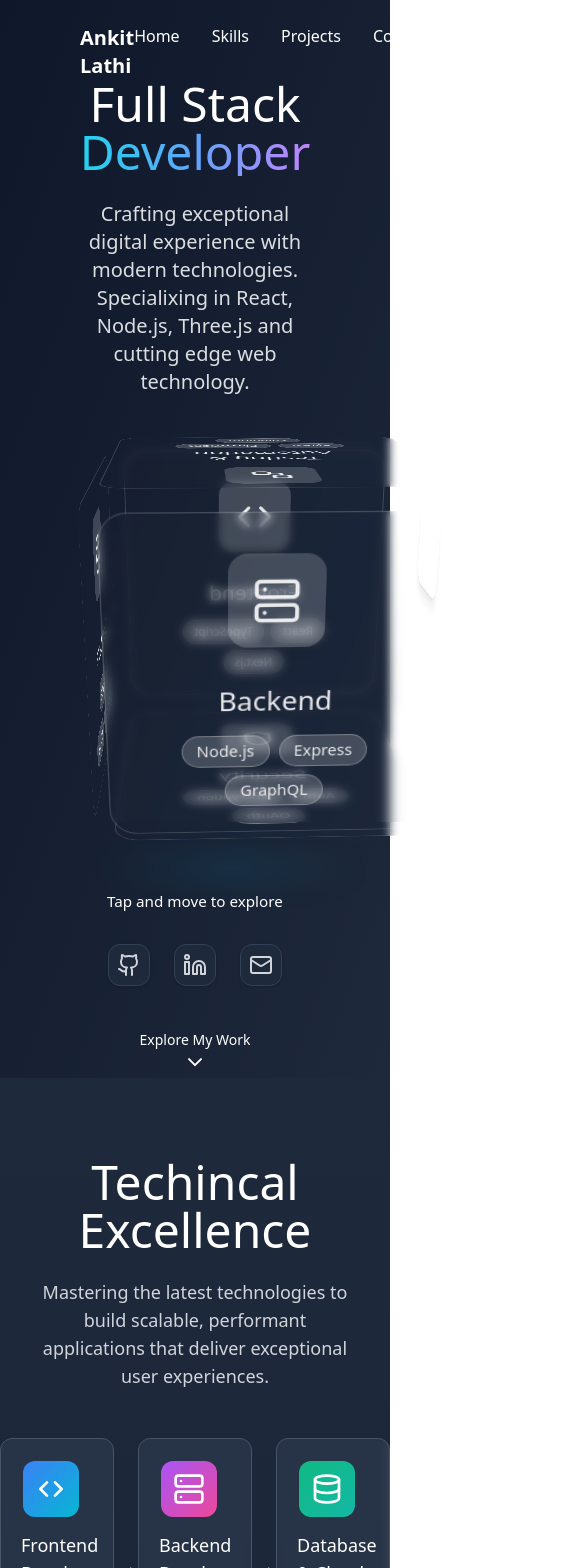
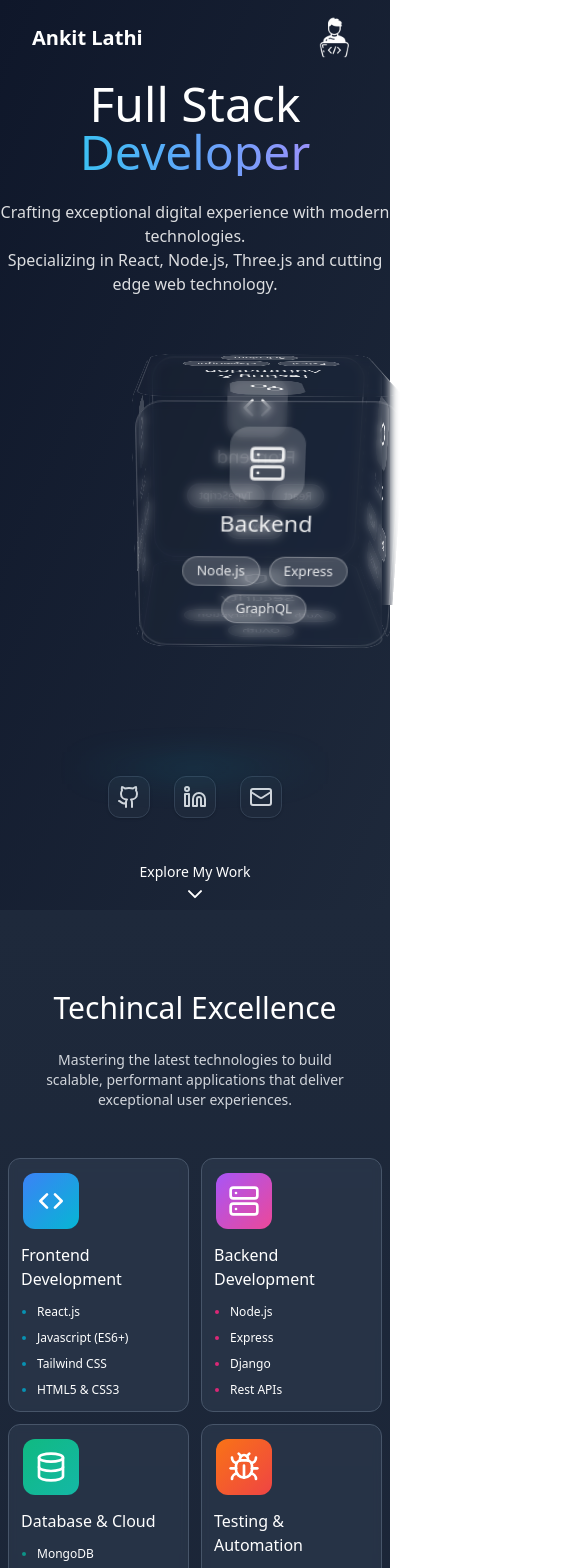
Before and after one commit to ankitlathi/Portfolio, a React (Vite) app: page / in a window 390 px wide. Shown: the top 1568 px of the page, 585 px wide, since content can reach past the window. Built offline with nearby package versions, Linux system fonts and the light colour scheme.

Commit message:
Mobilr responsive

```diff
--- a/src/components/Home.jsx
+++ b/src/components/Home.jsx
@@ -50,7 +50,7 @@ export const Home = () => {
     return(
         <>
         <Navbar/>
-        <div className="dark flex flex-col items-center min-h-screen bg-gradient-to-br from-slate-900 to-slate-800  px-20 pt-20 ">
+        <div className="dark flex flex-col items-center min-h-screen bg-gradient-to-br from-slate-900 to-slate-800  md:px-20 pt-20 ">
             {/* ====================Navigation Bar==================== */}
 
             <section className="mb-16" id="home">
@@ -58,14 +58,14 @@ export const Home = () => {
                     <h1 className=" ">Full Stack</h1>
                     <h1 className="bg-gradient-to-r from-cyan-400 via-blue-400 to-purple-400 bg-clip-text text-transparent">Developer</h1>
                 </div>
-                <div className="text-center text-xl text-white opacity-85 mt-6">
+                <div className="text-center md:text-xl text-white opacity-85 mt-6">
                     <p>Crafting exceptional digital experience with modern technologies.</p>
-                    <p>Specialixing in React, Node.js, Three.js and cutting edge web technology.</p>
+                    <p>Specializing in React, Node.js, Three.js and cutting edge web technology.</p>
                 </div>
             </section>
-            <div className="w-[80vw] flex flex-col items-center justify-center">
+            <div className="md:w-[80vw] flex flex-col items-center justify-center">
                 <Cube/>
-                <h2 className="mt-12 text-white animate-pulseFont text-sm font-light">Tap and move to explore</h2>
+                <h2 className="mt-12 text-white animate-pulseFont text-sm font-light hidden md:block">Tap and move to explore</h2>
             </div>
             <div className="flex gap-x-6 mt-8">
                 <div className="bg-slate-800 text-gray-300 hover:text-sky-500 shadow border-[1px] border-slate-700 hover:border-sky-500 rounded-xl p-2 hover:animate-pulseLogo ">
@@ -89,11 +89,11 @@ export const Home = () => {
         <div className="dark flex flex-col items-center min-h-screen bg-gradient-to-b from-slate-800 to bg-slate-900 ">
             <section className="flex max-w-6xl flex-col items-center" id="skills">
                 <div className="mt-20 w-[80%]">
-                    <h1 className="text-5xl text-white text-center">Techincal Excellence</h1>
-                    <p className="text-gray-300 text-center mt-6 text-lg">Mastering the latest technologies to build scalable, performant applications that deliver exceptional user experiences.</p>
+                    <h1 className="text-3xl md:text-5xl text-white text-center">Techincal Excellence</h1>
+                    <p className="text-gray-300 text-center mt-6 text-sm md:text-lg">Mastering the latest technologies to build scalable, performant applications that deliver exceptional user experiences.</p>
                 </div>
 
-                <div className="grid grid-cols-3 gap-6 my-12 w-full">
+                <div className="grid grid-cols-2 md:grid-cols-3 gap-3 px-2 my-12 w-full">
                     <SkillCard SkillTitle="Frontend Development" Skill1={"React.js"} Skill2={"Javascript (ES6+)"} Skill3={"Tailwind CSS"} Skill4={"HTML5 & CSS3"} Color1={"from-blue-500"} Color2={"to-cyan-500"} Color3={"marker:text-cyan-600"} bgColor={"hover:bg-cyan-500/5"} Icons={<ChevronsLeftRight size={32} /> }/>
 
                     <SkillCard SkillTitle="Backend Development" Skill1={"Node.js"} Skill2={"Express"} Skill3={"Django"} Skill4={"Rest APIs"} Color1={"from-purple-500"} Color2={"to-pink-500"} Color3={"marker:text-pink-600"} bgColor={"hover:bg-pink-500/5"} Icons={<Server size={32} /> }/>
@@ -110,15 +110,15 @@ export const Home = () => {
 
             <section className="mx-8 max-w-6xl" id="projects">
                 <div className="flex flex-col items-center">
-                    <h1 className="text-white text-5xl text-center">Recent Projects</h1>
-                    <p className="text-gray-300 mt-4 w-[60%] text-center">Showcasing innovative solutions that combine cutting-edge technology with exceptional user experience design</p>
+                    <h1 className="text-white text-3xl md:text-5xl text-center">Recent Projects</h1>
+                    <p className="text-gray-300 mt-4 text-sm md:w-[60%] text-center">Showcasing innovative solutions that combine cutting-edge technology with exceptional user experience design</p>
                 </div>
-                <div className="mt-8 grid grid-cols-2 gap-8" >
-                        <div className="relative group  h-80 flex">
+                <div className="mt-8  md:grid md:grid-cols-2 gap-8" >
+                        <div className="relative group h-64 px-2 md:px-0 md:h-80 flex">
                         {/* Background "inverted" card */}
-                            <div className="absolute w-full  inset-0 bg-gradient-to-br from-blue-800 to-purple-800 rounded-2xl rotate-2 translate-x-2 translate-y-2 transition-transform duration-300  group-hover:rotate-[5deg] group-hover:scale-105">
+                            <div className="absolute w-[97%] md:w-full  inset-0 bg-gradient-to-br from-blue-800 to-purple-800 rounded-2xl rotate-2 translate-x-2 translate-y-2 transition-transform duration-300  group-hover:rotate-[5deg] group-hover:scale-105">
                             </div>
-                            <div className="ml-2 relative transition-transform duration-300  w-full h-80 bg-white rounded-2xl shadow-lg -rotate-1 hover:scale-105 bg-gradient-to-br from-blue-800 to-purple-800">
+                            <div className="ml-2 relative transition-transform duration-300  w-full h-64  md:h-80 bg-white rounded-2xl shadow-lg -rotate-1 hover:scale-105 bg-gradient-to-br from-blue-800 to-purple-800">
                                 <img src={influenceX} alt="" className="w-full rounded-2xl hover:opacity-70 h-full"/>
                             </div>
 
@@ -133,7 +133,7 @@ export const Home = () => {
                                 <h6 className="text-xs text-white bg-gradient-to-r from-blue-600 to-purple-600 py-[2px] px-2 rounded-lg w-fit">Express.js</h6>
                                 <h6 className="text-xs text-white bg-gradient-to-r from-blue-600 to-purple-600 py-[2px] px-2 rounded-lg w-fit">TailwindCSS</h6>
                             </div>
-                            <div className="mt-8">
+                            <div className="mt-8 flex justify-center md:justify-start">
                                 <a href="https://influencex-marketplace.vercel.app/"><button className="bg-gradient-to-r from-blue-600 to-purple-600 hover:from-blue-700 hover:to-purple-700 flex px-5 py-3 rounded-2xl text-white ">
                                 <ExternalLink size={18} className="mr-2 mt-[2px]"/>View Live
                                 </button></a>
@@ -142,9 +142,20 @@ export const Home = () => {
 
                 </div>
 
-                <div className="mt-24 grid grid-cols-2 gap-8">
+                <div className="mt-24 grid md:grid-cols-2 gap-8">
+                    <div className="relative group h-64 px-2 flex md:hidden">
+                    {/* Background "inverted" card */}
+                        <div className="absolute w-[97%]  inset-0 bg-gradient-to-br from-green-500 to-green-800 rounded-2xl -rotate-2 translate-x-2 translate-y-2 transition-transform duration-300  group-hover:rotate-[-5deg] group-hover:scale-105">
+                        </div>
+                        <div className="ml-2 relative transition-transform duration-300  w-full h-64 bg-white rounded-2xl shadow-lg rotate-1 hover:scale-105 bg-gradient-to-br from-green-500 to-green-800">
+                            <img src={fostertails} alt="" className="w-full rounded-2xl hover:opacity-70 h-full"/>
+                        </div>
+
+                    </div>
                     <div className="px-4 mt-3">
                             <h1 className="text-4xl font-sans bg-clip-text text-transparent bg-gradient-to-r from-green-500 to-green-800 t">Fostertails</h1>
+
+
                             <p className="text-gray-300 mt-2 text-lg ">An innovative pet care and adoption platform that connects pet lovers with fostering opportunities. Includes pet profiles, matching algorithms, care tracking, and community features.</p>
                             <div className="flex space-x-3 mt-6">
                                 <h6 className="text-xs text-white bg-gradient-to-r from-green-500 to-green-800 py-[2px] px-2 rounded-lg w-fit">React.js</h6>
@@ -153,14 +164,14 @@ export const Home = () => {
                                 <h6 className="text-xs text-white bg-gradient-to-r from-green-500 to-green-800 py-[2px] px-2 rounded-lg w-fit">Express.js</h6>
                                 <h6 className="text-xs text-white bg-gradient-to-r from-green-500 to-green-800 py-[2px] px-2 rounded-lg w-fit">TailwindCSS</h6>
                             </div>
-                            <div className="mt-8">
+                            <div className="mt-8 flex justify-center md:justify-start">
                                 <a href="https://influencex-marketplace.vercel.app/">
                                 <button className="bg-gradient-to-r from-green-500 to-green-800 hover:from-green-600 hover:to-green-800 flex px-5 py-3 rounded-2xl text-white ">
                                 <ExternalLink size={18} className="mr-2 mt-[2px]"/>View Live
                                 </button></a>
                             </div>
                         </div>
-                        <div className="relative group  h-80 flex">
+                        <div className="relative group  h-80 hidden md:flex">
                         {/* Background "inverted" card */}
                             <div className="absolute w-full  inset-0 bg-gradient-to-br from-green-500 to-green-800 rounded-2xl -rotate-2 translate-x-2 translate-y-2 transition-transform duration-300  group-hover:rotate-[-5deg] group-hover:scale-105">
                             </div>
@@ -173,61 +184,61 @@ export const Home = () => {
 
                 </div>
             </section>
-            <section className=" mt-32 flex flex-col items-center w-full " id="contact">
-                <h1 className="text-5xl text-white">Let's Work Together</h1>
-                <p className="w-[60%] text-gray-300 mt-4 text-center">Ready to bring your ideas to life? Let's discuss your next project and create something amazing together.</p>
+            <section className=" mt-32 flex flex-col items-center w-[90vw] md:w-full " id="contact">
+                <h1 className="text-3xl md:text-5xl text-white">Let's Work Together</h1>
+                <p className="w-[90%] md:w-[60%] text-gray-300 mt-4 text-center">Ready to bring your ideas to life? Let's discuss your next project and create something amazing together.</p>
 
-                <div className="grid grid-cols-2 gap-10 max-w-6xl my-12 border-b border-slate-700">
+                <div className="grid md:grid-cols-2 gap-10 max-w-6xl my-12 border-b border-slate-700">
                     <div className="flex flex-col items-start">
-                        <h1 className="text-white text-2xl text-left">Get In Touch</h1>
-                        <p className="text-gray-300 my-4">I'm always interested in new opportunities and exciting projects. Whether you have a project in mind or just want to connect, feel free to reach out.</p>
+                        <h1 className="text-white text-xl md:text-2xl text-left">Get In Touch</h1>
+                        <p className="text-gray-300 text-sm md:text-lg my-4">I'm always interested in new opportunities and exciting projects. Whether you have a project in mind or just want to connect, feel free to reach out.</p>
                         <div className="flex mt-4">
-                            <div className="h-12 w-12 flex justify-center items-center rounded-xl bg-gradient-to-br from-blue-600 to-sky-600"><MapPin className="text-white"/></div>
-                            <div className=" ml-4">
+                            <div className="h-10 md:h-12 w-10 md:w-12 flex justify-center items-center rounded-xl bg-gradient-to-br from-blue-600 to-sky-600"><MapPin size={20} className="text-white"/></div>
+                            <div className=" ml-4 text-sm md:text-base">
                                 <h1 className="text-white">Location</h1>
                                 <p className="text-gray-300">Pune, Maharashtra, India</p>
                             </div>
                         </div>
                         <div className="flex mt-4">
-                            <div className="h-12 w-12 flex justify-center items-center rounded-xl bg-gradient-to-br from-pink-700 to-pink-400"><Phone className="text-white"/></div>
-                            <div className=" ml-4">
+                            <div className="h-10 md:h-12 w-10 md:w-12 flex justify-center items-center rounded-xl bg-gradient-to-br from-pink-700 to-pink-400"><Phone size={20} className="text-white"/></div>
+                            <div className=" ml-4 text-sm md:text-base">
                                 <h1 className="text-white">Phone</h1>
                                 <p className="text-gray-300">+91 915 676 1677</p>
                             </div>
                         </div>
                         <div className="flex mt-4">
-                            <div className="h-12 w-12 flex justify-center items-center rounded-xl bg-gradient-to-br from-green-400 to-green-700"><Mail className="text-white"/></div>
-                            <div className=" ml-4">
+                            <div className="h-10 md:h-12 w-10 md:w-12 flex justify-center items-center rounded-xl bg-gradient-to-br from-green-400 to-green-700"><Mail size={20} className="text-white"/></div>
+                            <div className=" ml-4 text-sm md:text-base">
                                 <h1 className="text-white">Email</h1>
                                 <p className="text-gray-300">lathiankit1050@gmail.com</p>
                             </div>
                         </div>
                     </div>
-                    <div className="bg-slate-700 opacity-80 rounded-xl p-8 mb-16">
+                    <div className="bg-slate-700 opacity-80 rounded-xl p-4 py-6 md:py-8 md:p-8 mb-16">
                         <form onSubmit={handleSubmit} className="space-y-4">
                         <div className="grid grid-cols-2 gap-6">
                             <input
                             type="text"
                             placeholder="Your Name"
-                            className="w-full rounded-lg bg-slate-800/60 text-slate-100 placeholder:text-slate-400 border border-slate-600 focus:border-cyan-500 focus:ring-2 focus:ring-cyan-500/30 outline-none p-3" />
+                            className="w-full text-sm md:text-base rounded-lg bg-slate-800/60 text-slate-100 placeholder:text-slate-400 border border-slate-600 focus:border-cyan-500 focus:ring-2 focus:ring-cyan-500/30 outline-none p-3" />
                             <input
                             type="email"
                             placeholder="Your Email"
-                            className="w-full rounded-lg bg-slate-800/60 text-slate-100 placeholder:text-slate-400 border border-slate-600 focus:border-cyan-500 focus:ring-2 focus:ring-cyan-500/30 outline-none p-3" />
+                            className="w-full text-sm md:text-base rounded-lg bg-slate-800/60 text-slate-100 placeholder:text-slate-400 border border-slate-600 focus:border-cyan-500 focus:ring-2 focus:ring-cyan-500/30 outline-none px-3 py-2 md:py-3" />
                         </div>
                         <input
                         type="text"
                         placeholder="Subject"
-                        className="w-full rounded-lg bg-slate-800/60 text-slate-100 placeholder:text-slate-400 border border-slate-600 focus:border-cyan-500 focus:ring-2 focus:ring-cyan-500/30 outline-none p-3"
+                        className="w-full text-sm md:text-base rounded-lg bg-slate-800/60 text-slate-100 placeholder:text-slate-400 border border-slate-600 focus:border-cyan-500 focus:ring-2 focus:ring-cyan-500/30 outline-none px-3 py-2 md:py-3"
                         />
                         <textarea
                         rows={2}
                         type="text"
                         placeholder="Write your message here..."
-                        className="w-full rounded-lg bg-slate-800/60 text-slate-100 placeholder:text-slate-400 border border-slate-600 focus:border-cyan-500 focus:ring-2 focus:ring-cyan-500/30 outline-none p-3"
+                        className="w-full text-sm md:text-base rounded-lg bg-slate-800/60 text-slate-100 placeholder:text-slate-400 border border-slate-600 focus:border-cyan-500 focus:ring-2 focus:ring-cyan-500/30 outline-none px-3 py-2 md:py-3"
                         />
                         <button type="submit"
-                        className="w-full flex justify-center bg-gradient-to-r from-sky-500 to-blue-700 text-white py-2 rounded-xl hover:bg-gradient-to-r hover:from-sky-600 hover:to-blue-800"
+                        className="w-full text-sm md:text-base flex justify-center bg-gradient-to-r from-sky-500 to-blue-700 text-white py-2 rounded-xl hover:bg-gradient-to-r hover:from-sky-600 hover:to-blue-800"
                         >   <Send size={18} className="mr-2 mt-[2px]"/>
                             Send Message
                         </button>
@@ -238,8 +249,9 @@ export const Home = () => {
 
 
             </section>
-            <div className="text-slate-400 mb-24">
-                    © 2025 Ankit Lathi. Crafted with passion and attention to detail.
+            <div className="text-slate-400 mb-12 md:mb-24 text-center w-[90vw] text-sm md:text-md">
+                    © 2025 Ankit Lathi.
+                     Crafted with passion and attention to detail.
                 </div>
 
 
--- a/src/components/Navbar.jsx
+++ b/src/components/Navbar.jsx
@@ -1,5 +1,5 @@
 import { useEffect, useState } from "react"
-
+import Icon from "../assets/icon.png"
 export const Navbar =()=>{
     const [isScrolled, setIsScrolled] = useState(false)
 
@@ -16,16 +16,19 @@ export const Navbar =()=>{
     },[])
 
     return(
-        <nav className={`fixed px-20  w-full transition-all duration-100 ${isScrolled ? " bg-slate-900/90 backdrop-blur-md shadow-xl  border-slate-700/50  z-50" : "bg-transparent"}`}>
+        <nav className={`fixed px-8 md:px-20  w-full transition-all duration-100 ${isScrolled ? " bg-slate-900/90 backdrop-blur-md shadow-xl  border-slate-700/50  z-50" : "bg-transparent"}`}>
             <div className="max-w-6xl mx-auto flex justify-between">
                 <div className="text-white font-semibold text-xl py-6">
                     <a href="#">Ankit Lathi</a>
                 </div>
-                <div className="text-white font-medium py-6 flex gap-8">
+                <div className="hidden md:flex text-white font-medium py-6  gap-8">
                     <div><a href="#">Home</a></div>
                     <div><a href="#skills">Skills</a></div>
                     <div><a href="#projects">Projects</a></div>
                     <div><a href="#contact">Contact</a></div>
+                </div>
+                <div className="md:hidden text-white font-medium py-4  h-12 w-12">
+                    <img src={Icon} alt="" />
                 </div>
             </div>
 
--- a/src/components/sub-components/Cube.jsx
+++ b/src/components/sub-components/Cube.jsx
@@ -106,14 +106,23 @@ export default function SkillCube() {
     },
   ];
 
-  const transforms = [
-    "translateZ(160px)", // front
-    "rotateY(180deg) translateZ(160px)", // back
-    "rotateY(90deg) translateZ(160px)", // right
-    "rotateY(-90deg) translateZ(160px)", // left
-    "rotateX(90deg) translateZ(160px)", // top
-    "rotateX(-90deg) translateZ(160px)", // bottom
+  const mdTransforms = [
+    "translateZ(154px)", // front
+    "rotateY(180deg) translateZ(154px)", // back
+    "rotateY(90deg) translateZ(154px)", // right
+    "rotateY(-90deg) translateZ(154px)", // left
+    "rotateX(90deg) translateZ(154px)", // top
+    "rotateX(-90deg) translateZ(154px)", // bottom
   ];
+  const smTransforms = [
+    "translateZ(115px)", // front
+    "rotateY(180deg) translateZ(115px)", // back
+    "rotateY(90deg) translateZ(115px)", // right
+    "rotateY(-90deg) translateZ(115px)", // left
+    "rotateX(90deg) translateZ(115px)", // top
+    "rotateX(-90deg) translateZ(115px)", // bottom
+  ];
+
 
   return (
     <div
@@ -134,14 +143,16 @@ export default function SkillCube() {
       >
         {/* Cube faces */}
         {cubeFaces.map((face, index) => (
+          <>
           <div
             key={index}
-            className="absolute p-4 m-4 inset-0 w-72 h-72 rounded-3xl border border-white/20 backdrop-blur-sm overflow-hidden"
+            className="absolute p-4 m-4 inset-0 w-72 h-72 rounded-3xl border border-white/20 backdrop-blur-sm overflow-hidden hidden md:block"
             style={{
-              transform: transforms[index],
+              transform: mdTransforms[index],
               opacity: 0.9,
             }}
           >
+
             {/* Face content */}
             <div className="relative w-full h-full flex flex-col items-center justify-center p-8 text-white">
               {/* Main icon */}
@@ -167,7 +178,44 @@ export default function SkillCube() {
               </div>
             </div>
           </div>
+
+          <div
+            key={index}
+            className="absolute p-4 m-4 inset-0 w-56 h-56 rounded-3xl border border-white/20 backdrop-blur-sm overflow-hidden block md:hidden"
+            style={{
+              transform: smTransforms[index],
+              opacity: 0.9,
+            }}
+          >
+
+            {/* Face content */}
+            <div className="relative w-full h-full flex flex-col items-center justify-center  text-white">
+              {/* Main icon */}
+              <div className="mb-2">
+                <div className="w-16 h-16  bg-white/20 rounded-2xl flex items-center justify-center backdrop-blur-sm shadow-lg">
+                  <face.icon size={32} className="text-white" />
+                </div>
+              </div>
+
+              {/* Label */}
+              <h3 className="text-xl mb-4 text-center">{face.label}</h3>
+
+              {/* Tech list */}
+              <div className="flex flex-wrap gap-2 justify-center">
+                {face.techs.map((tech) => (
+                  <span
+                    key={tech}
+                    className="px-3 py-1 bg-white/20 rounded-full text-[12px] backdrop-blur-sm border border-white/30"
+                  >
+                    {tech}
+                  </span>
+                ))}
+              </div>
+            </div>
+          </div>
+          </>
         ))}
+
       </motion.div>
 
       {/* Glow under cube */}
--- a/src/components/sub-components/SkillCard.jsx
+++ b/src/components/sub-components/SkillCard.jsx
@@ -4,13 +4,12 @@ import { Const } from "three/tsl"
 export default function SkillCard ({SkillTitle, Skill1, Skill2, Skill3, Skill4, Color1, Color2, Color3, bgColor, Icons}){
 
     return(
-        <div className={`group w-full text-white bg-slate-700/50  ${bgColor} backdrop-blur-sm border-slate-600 border-[0.2px] p-5 rounded-xl transition-transform duration-100 ease-in-out
-              hover:scale-80 hover:-translate-y-2 hover:shadow-xl hover:shadow-slate-700`}>
+        <div className={`group w-full text-white bg-slate-700/50  ${bgColor} backdrop-blur-sm border-slate-600 border-[0.2px] p-3 md:p-5 rounded-xl transition-transform duration-100 ease-in-out hover:scale-80 hover:-translate-y-2 hover:shadow-xl hover:shadow-slate-700`}>
             <div className="w-[60px] h-[60px] flex justify-center items-center">
                 <div className={`w-14 h-14 group-hover:w-[58px] group-hover:h-[58px] group-hover:h-15 flex justify-center items-center rounded-xl bg-gradient-to-br ${Color1} ${Color2}`}>{Icons}</div>
             </div>
-            <h1 className="text-lg my-3">{SkillTitle}</h1>
-            <ul className={`${Color3} ml-4 list-disc text-sm space-y-2 marker:font-bold`}>
+            <h1 className="md:text-lg my-3">{SkillTitle}</h1>
+            <ul className={`${Color3} ml-4 list-disc text-[12px] md:text-sm space-y-2 marker:font-bold`}>
                 <li>{Skill1}</li>
                 <li>{Skill2}</li>
                 <li>{Skill3}</li>
```
Also changed, not shown: src/assets/icon.png (added).
